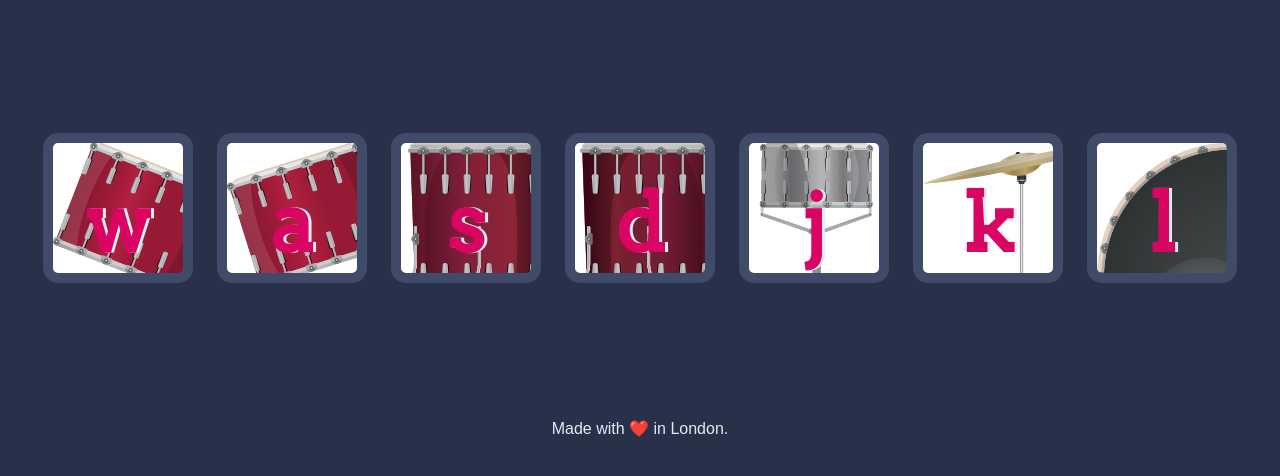
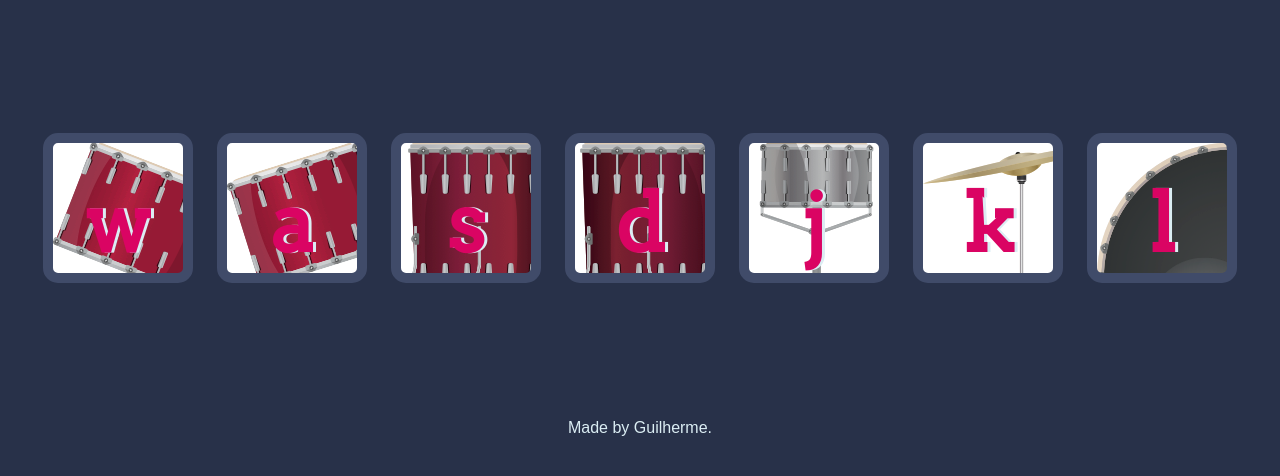
Before and after one commit to Guilherme-so/Drum-Learning-Dom, a plain HTML site: page index.html in a window 1280 px wide. Shown: the part 156-632 px from the top of the page. Drawn offline with Linux system fonts and the light colour scheme.

Commit message:
Update index.html

```diff
--- a/index.html
+++ b/index.html
@@ -22,7 +22,7 @@
       <button class="l drum">l</button>
     </div>
 
-    <footer>Made with ❤️ in London.</footer>
+    <footer>Made by Guilherme.</footer>
     <script src="index.js"></script>
   </body>
 </html>
```
